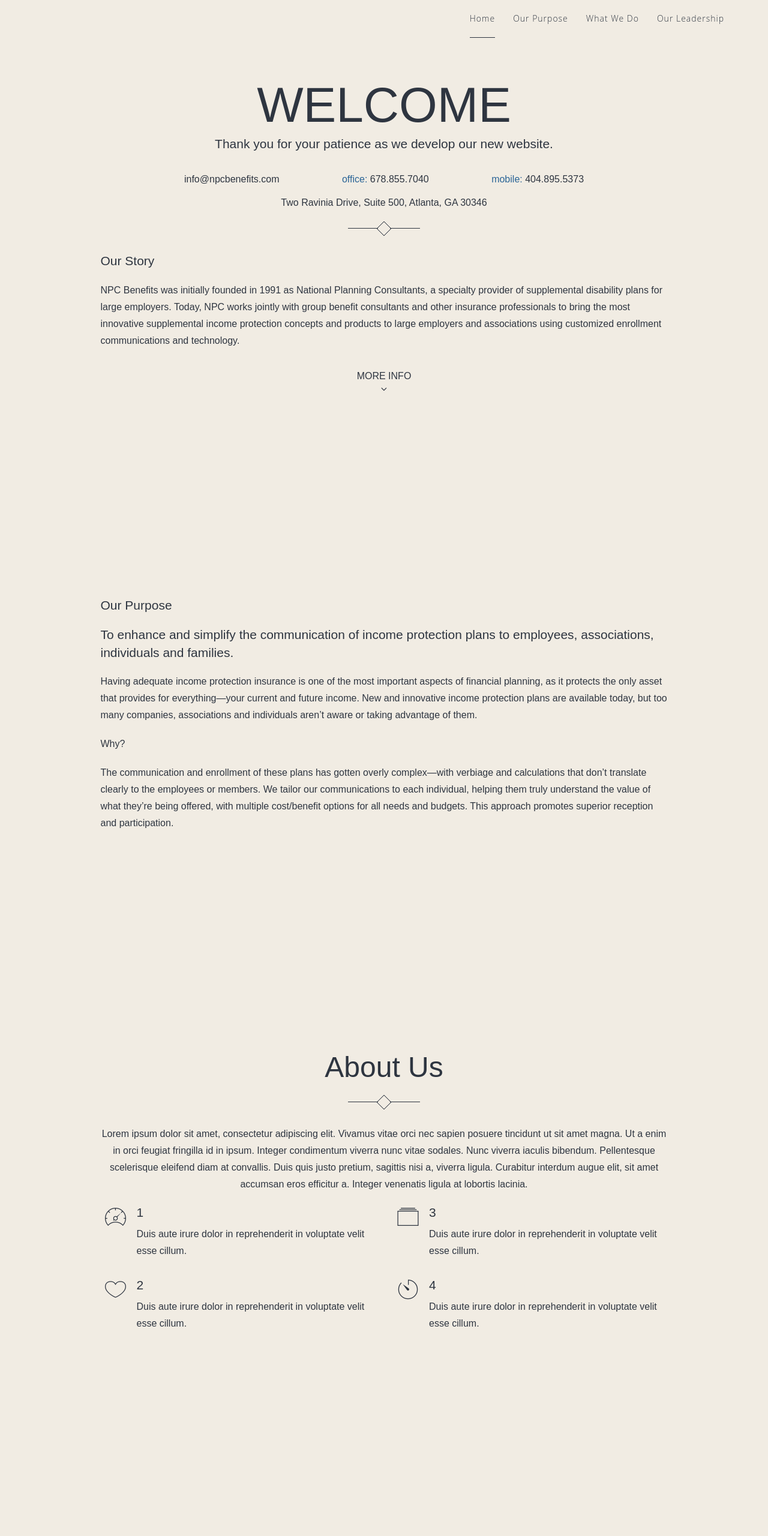
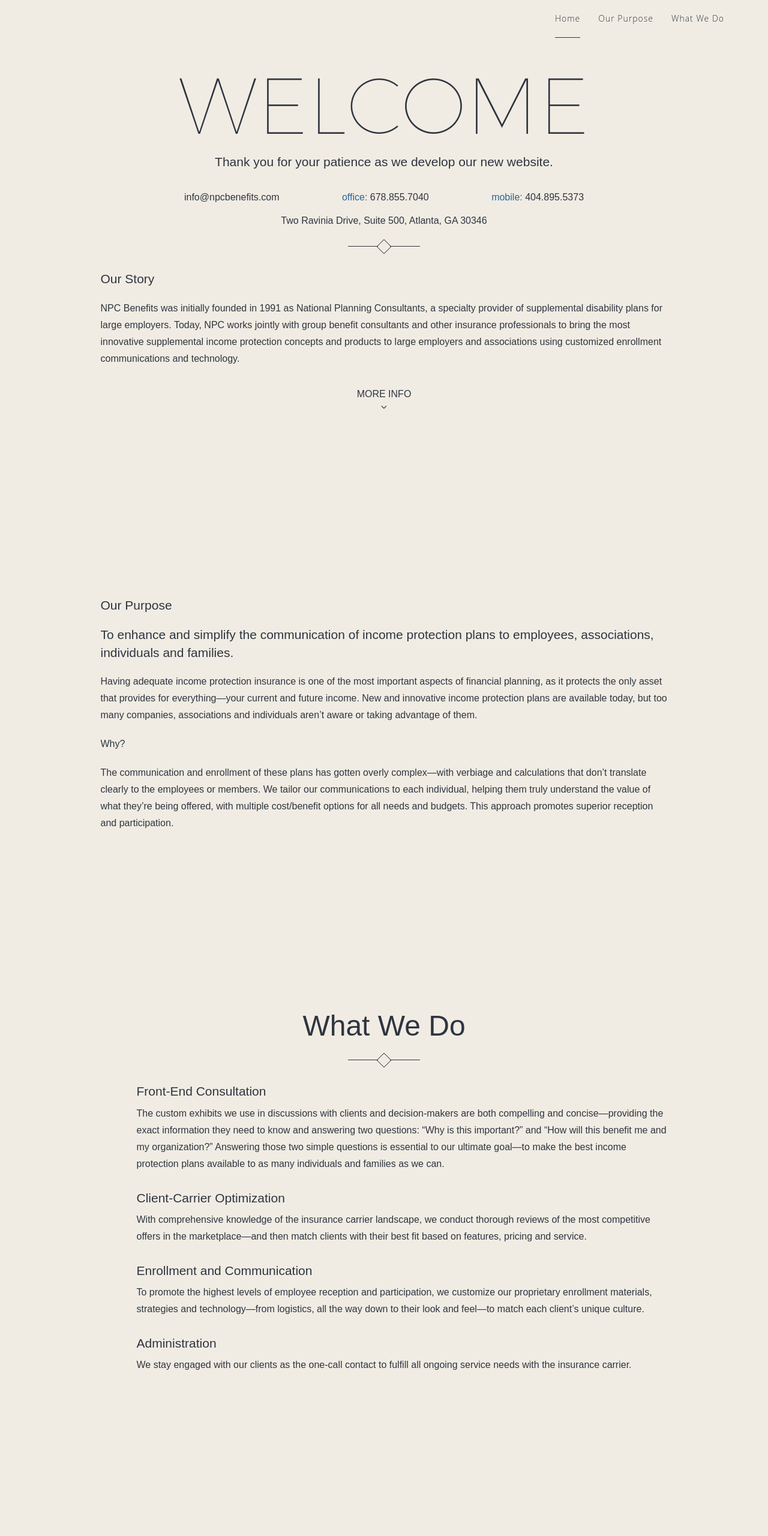
Before and after one commit to iconologic/NPC-Benefits, a plain HTML site: page index.html in a window 1280 px wide. Shown: the top 2560 px of the page at 60% size. After the commit the page ends 2400 px from the top, so only its background shows below. Drawn offline with Linux system fonts and the light colour scheme; files whose address does not match are found by name.

Commit message:
Copies Update

```diff
--- a/index.html
+++ b/index.html
@@ -70,7 +70,7 @@
 						<li class="active" data-menuanchor="firstPage"><a href="#firstPage" class="active">Home</a></li>
 						<li data-menuanchor="secondPage"><a href="#secondPage">Our Purpose</a></li>
 						<li data-menuanchor="3rdPage"><a href="#3rdPage">What We Do</a></li>
-						<li data-menuanchor="4thPage"><a href="#4thPage">Our Leadership</a></li>
+						<!-- <li data-menuanchor="4thPage"><a href="#4thPage">Our Leadership</a></li> -->
 						<!-- <li data-menuanchor="lastPage"><a href="#lastPage">Contact</a></li> -->
 					</ul><!-- END NAVIGATION MENU ITEMS -->
 				</div>
@@ -167,64 +167,63 @@
 							<!-- START SECTION HEADER -->
 							<div class="section-header">
 								<!-- START TITLE -->
-								<h2 class="section-title animated" data-animation="fadeInUp">About Us</h2><!-- END TITLE -->
+								<h2 class="section-title animated" data-animation="fadeInUp">What We Do</h2><!-- END TITLE -->
 								<div class="line-separate line-white line-center animated" data-animation="fadeInUp" data-animation-delay="200"><span></span></div>
 							</div><!-- END SECTION HEADER -->
 							<!-- START SLIDE CONTENT-->
 							<div class="slide-content animated" data-animation="fadeInUp" data-animation-delay="400">
-								<p>Lorem ipsum dolor sit amet, consectetur adipiscing elit. Vivamus vitae orci nec sapien posuere tincidunt ut sit amet magna. Ut a enim in orci feugiat fringilla id in ipsum. Integer condimentum viverra nunc vitae sodales. Nunc viverra iaculis bibendum. Pellentesque scelerisque eleifend diam at convallis. Duis quis justo pretium, sagittis nisi a, viverra ligula. Curabitur interdum augue elit, sit amet accumsan eros efficitur a. Integer venenatis ligula at lobortis lacinia.</p>
 								<div class="row">
-									<div class="col-md-6">
+									<div class="col-md-12">
 										<!-- START FEATURES-LIST -->
 										<div class="features-list">
 
 											<!-- FEATURE -->
 											<div class="feature-item">
-												<div class="feature-icon">
+												<!-- <div class="feature-icon">
 													<i class="ion-ios-speedometer-outline"></i>
-												</div>
+												</div> -->
 												<div class="feature-text">
-													<h3>1</h3>
-													<p>Duis aute irure dolor in reprehenderit in voluptate velit esse cillum.</p>
+													<h3>Front-End Consultation</h3>
+													<p>The custom exhibits we use in discussions with clients and decision-makers are both compelling and concise—providing the exact information they need to know and answering two questions: “Why is this important?” and “How will this benefit me and my organization?” Answering those two simple questions is essential to our ultimate goal—to make the best income protection plans available to as many individuals and families as we can.</p>
 												</div>
 											</div>
 
 											<!-- FEATURE -->
 											<div class="feature-item">
-												<div class="feature-icon">
+												<!-- <div class="feature-icon">
 													<i class="ion-ios-heart-outline"></i>
-												</div>
+												</div> -->
 												<div class="feature-text">
-													<h3>2</h3>
-													<p>Duis aute irure dolor in reprehenderit in voluptate velit esse cillum.</p>
+													<h3>Client-Carrier Optimization</h3>
+													<p>With comprehensive knowledge of the insurance carrier landscape, we conduct thorough reviews of the most competitive offers in the marketplace—and then match clients with their best fit based on features, pricing and service.</p>
 												</div>
 											</div>
 
 										</div><!-- END FEATURES-LIST -->
 									</div>
-									<div class="col-md-6">
+									<div class="col-md-12">
 										<!-- START FEATURES-LIST -->
 										<div class="features-list">
 
 											<!-- FEATURE -->
 											<div class="feature-item">
-												<div class="feature-icon">
+<!-- 												<div class="feature-icon">
 													<i class="ion-ios-albums-outline"></i>
-												</div>
+												</div> -->
 												<div class="feature-text">
-													<h3>3</h3>
-													<p>Duis aute irure dolor in reprehenderit in voluptate velit esse cillum.</p>
+													<h3>Enrollment and Communication</h3>
+													<p>To promote the highest levels of employee reception and participation, we customize our proprietary enrollment materials, strategies and technology—from logistics, all the way down to their look and feel—to match each client’s unique culture.</p>
 												</div>
 											</div>
 
 											<!-- FEATURE -->
 											<div class="feature-item">
-												<div class="feature-icon">
+												<!-- <div class="feature-icon">
 													<i class="ion-ios-timer-outline"></i>
-												</div>
+												</div> -->
 												<div class="feature-text">
-													<h3>4</h3>
-													<p>Duis aute irure dolor in reprehenderit in voluptate velit esse cillum.</p>
+													<h3>Administration</h3>
+													<p>We stay engaged with our clients as the one-call contact to fulfill all ongoing service needs with the insurance carrier.</p>
 												</div>
 											</div>
 
@@ -238,53 +237,7 @@
 			</div>
 
 			<!-- LEADERSHIP SECTION -->
-			<div class="section cover-background" id="section3">
-				<!-- START CONTAINER -->
-				<div class="container">
-					<div class="row">
-						<div class="col-md-10 col-md-offset-1">
-							<!-- START SECTION HEADER -->
-							<div class="tour-header">
-								<!-- START TITLE -->
-								<h2 class="section-title animated" data-animation="fadeInUp">Our Leadership</h2><!-- END TITLE -->
-								<div class="line-separate line-white line-center animated" data-animation="fadeInUp" data-animation-delay="200"><span></span></div>
-							</div><!-- END SECTION HEADER -->
-							<!-- START SLIDE CONTENT-->
-							<div class="slide-content">
-								<p class="animated" data-animation="fadeInUp" data-animation-delay="400">Lorem ipsum dolor sit amet, consectetur adipisicing elit, sed do eiusmod tempor incididunt ut labore et dolore magna aliqua. Ut enim ad minim veniam, quis nostrud exercitation ullamco laboris nisi ut aliquip ex ea commodo consequat.</p>
 
-								<!-- SERVICE -->
-								<div class="col-md-4 service animated" data-animation="fadeInLeft" data-animation-delay="800">
-									<div class="service-icon">
-										<i class="ion-ios-book-outline"></i>
-									</div>
-									<h3>Well Documented</h3>
-									<p>Duis aute irure dolor in reprehenderit in voluptate velit esse cillum dolore eu fugiat nulla pariatur. Excepteur sint occaecat cupidatat non proident.</p>
-								</div>
-
-								<!-- SERVICE -->
-								<div class="col-md-4 service animated" data-animation="fadeInUp" data-animation-delay="600">
-									<div class="service-icon">
-										<i class="ion-ios-speedometer-outline"></i>
-									</div>
-									<h3>Fully Responsive</h3>
-									<p>Duis aute irure dolor in reprehenderit in voluptate velit esse cillum dolore eu fugiat nulla pariatur. Excepteur sint occaecat cupidatat non proident.</p>
-								</div>
-
-								<!-- SERVICE -->
-								<div class="col-md-4 service animated" data-animation="fadeInRight" data-animation-delay="800">
-									<div class="service-icon">
-										<i class="ion-ios-box-outline"></i>
-									</div>
-									<h3>Amazing Features</h3>
-									<p>Duis aute irure dolor in reprehenderit in voluptate velit esse cillum dolore eu fugiat nulla pariatur. Excepteur sint occaecat cupidatat non proident.</p>
-								</div>
-
-							</div><!-- END SLIDE CONTENT-->
-						</div>
-					</div><!-- END ROW -->
-				</div><!-- END CONTAINER -->
-			</div>
 
 		</div>
 
--- a/style.css
+++ b/style.css
@@ -39,20 +39,20 @@
 
 @font-face{
 	font-family: 'Montserrat-Light';
-	src: url('/fonts/Montserrat-Light-webfont.eot');
-	src: url('/fonts/Montserrat-Light-webfont.eot?#iefix') format('embedded-opentype'),
-	     url('/fonts/Montserrat-Light-webfont.woff') format('woff'),
-	     url('/fonts/Montserrat-Light-webfont.ttf') format('truetype'),
-	     url('/fonts/Montserrat-Light-webfont.svg#webfont') format('svg');
+	src: url('fonts/Montserrat-Light-webfont.eot');
+	src: url('fonts/Montserrat-Light-webfont.eot?#iefix') format('embedded-opentype'),
+	     url('fonts/Montserrat-Light-webfont.woff') format('woff'),
+	     url('fonts/Montserrat-Light-webfont.ttf') format('truetype'),
+	     url('fonts/Montserrat-Light-webfont.svg#webfont') format('svg');
 }
 
 @font-face{
 	font-family: 'Montserrat-Hairline';
-	src: url('/fonts/Montserrat-Hairline-webfont.eot');
-	src: url('/fonts/Montserrat-Hairline-webfont.eot?#iefix') format('embedded-opentype'),
-	     url('/fonts/Montserrat-Hairline-webfont.woff') format('woff'),
-	     url('/fonts/Montserrat-Hairline-webfont.ttf') format('truetype'),
-	     url('/fonts/Montserrat-Hairline-webfont.svg#webfont') format('svg');
+	src: url('fonts/Montserrat-Hairline-webfont.eot');
+	src: url('fonts/Montserrat-Hairline-webfont.eot?#iefix') format('embedded-opentype'),
+	     url('fonts/Montserrat-Hairline-webfont.woff') format('woff'),
+	     url('fonts/Montserrat-Hairline-webfont.ttf') format('truetype'),
+	     url('fonts/Montserrat-Hairline-webfont.svg#webfont') format('svg');
 }
 
 
@@ -168,7 +168,7 @@
 }
 
 h1 {
-	font-family: 'Monteserrat', sans-serif;
+	font-family: 'Montserrat-Hairline', sans-serif;
 	/*font-family: 'Raleway', sans-serif;*/
 	font-size: 62px;
 	position: relative;
@@ -2013,7 +2013,7 @@
 }
 
 .textslider h1 {
-	font-size: 82px;
+	font-size: 132px;
 	font-weight: 100;
 }
 
```
